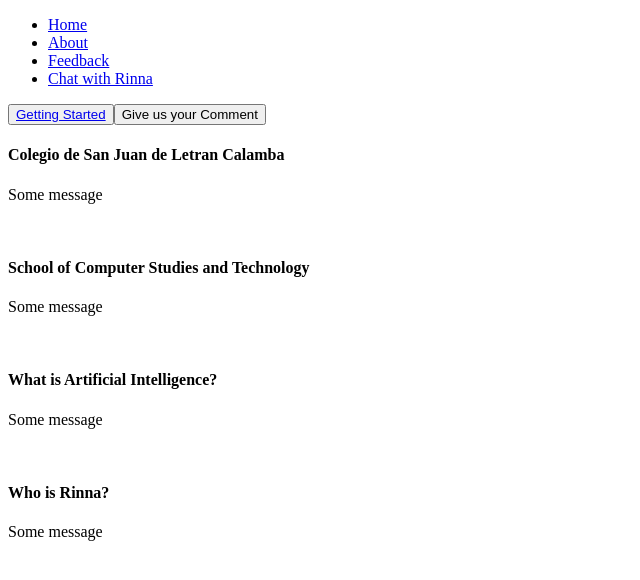
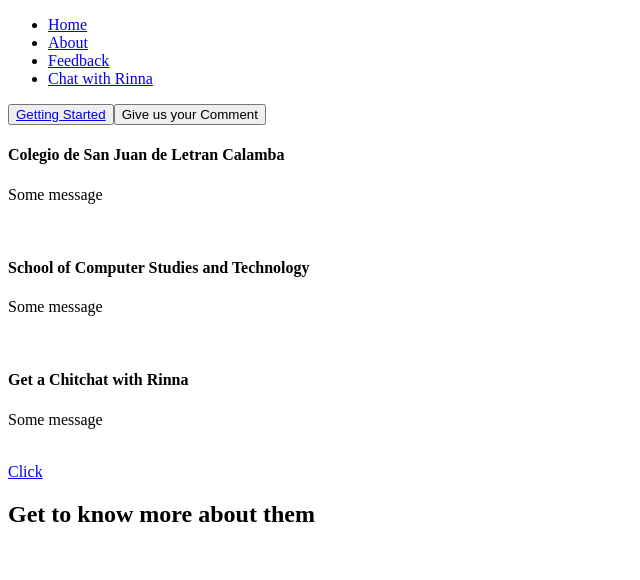
Before and after one commit to FumI4096/Rinna-Chatbot, a React (Create React App) app: page / in a window 1280 px wide. Shown: the top 580 px of the page, without its empty margins (0-640 px from the left). Built offline with nearby package versions, Linux system fonts and the light colour scheme.

Commit message:
Made some modification to the article components

```diff
--- a/src/pages/Home.jsx
+++ b/src/pages/Home.jsx
@@ -1,6 +1,7 @@
 import React from 'react'
 import { Link } from 'react-router-dom'
 import Article from '../components/Article'
+import Footer from '../components/Footer'
 
 function Home() {
     return (
@@ -11,28 +12,32 @@
                 <button>Give us your Comment</button>
             </header>
 
-
+            {/*Main secction*/}
+            <main>
                 <section>
                     <Article
                         title="Colegio de San Juan de Letran Calamba"
                         comment="Some message"
+                        image=''
                     />
                     <Article
                         title="School of Computer Studies and Technology"
                         comment="Some message"
+                        image=''
+                    />
+
+                    <Article
+                        title="Get a Chitchat with Rinna"
+                        comment="Some message"
+                        image=''
+                        showButton={true}
                     />
                 </section>
+            </main>
 
-            <section>
-            <Article
-                    title="What is Artificial Intelligence?"
-                    comment="Some message"
-                />
-                <Article
-                    title="Who is Rinna?"
-                    comment="Some message"
-                />
-            </section>
+            {/*Footer section*/}
+            <Footer />
+
         </>
 
     )
```
Lines whose indentation alone changed are shown as unchanged.
